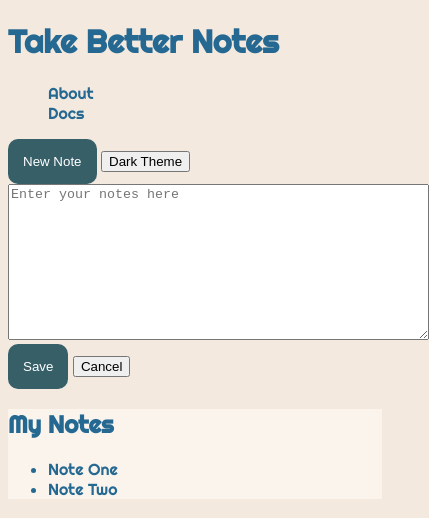
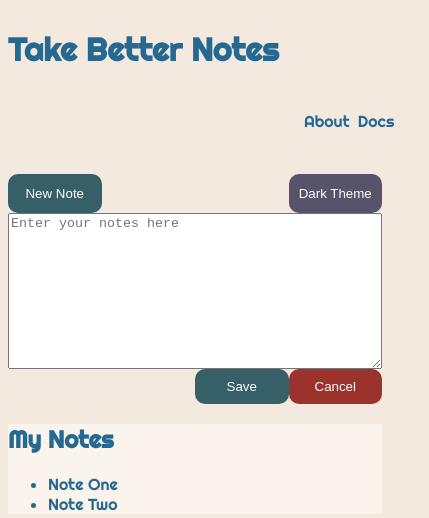
Before and after one commit to kianabdollahi/WebTechAssignment1, a plain HTML site: page index.html in a window 390 px wide. Shown: the top 518 px of the page, 429 px wide, since content can reach past the window. Drawn offline with Linux system fonts and the light colour scheme.

Commit message:
Switches to grid format, creates mobile layout

```diff
--- a/CSS/stylesheet.css
+++ b/CSS/stylesheet.css
@@ -1,5 +1,9 @@
 html {
   scroll-behavior: smooth;
+  position: relative;
+  display: grid;
+  justify-content: center;
+  align-items: center;
 }
 
 body {
@@ -14,8 +18,28 @@ h3,
 #my-notes-list {
   color: #256993;
 }
+
+.home-page-header {
+  display: grid;
+  grid-template-columns: 1fr 1fr 1fr 1fr;
+  grid-template-rows: 1fr 1fr;
+}
+#main-title {
+  grid-row-start: 1;
+  grid-column-start: 1;
+  grid-column-end: span 4;
+}
+.home-page-nav {
+  grid-row-start: 2;
+  grid-column-start: 4;
+}
 .nav-list {
   list-style: none;
+  display: flex;
+  flex-direction: row;
+}
+.nav-list li {
+  margin: 5%;
 }
 aside {
   background-color: #faf4ec;
@@ -27,11 +51,54 @@ aside {
   color: white;
   border: none;
   border-radius: 10px;
-  padding: 15px;
+  padding: 10px;
+}
+
+#cancel-button {
+  background-color: #9b332c;
+  color: white;
+  border: none;
+  border-radius: 10px;
+  padding: 10px;
+  grid-row-start: 5;
+  grid-column-start: 4;
+  grid-column-end: 5;
+}
+
+#save-button {
+  grid-row-start: 5;
+  grid-column-start: 3;
+  grid-column-end: 4;
+}
+
+#theme-button {
+  background-color: #56536a;
+  color: white;
+  border: none;
+  border-radius: 10px;
+  padding: 10px;
+  grid-column: 4;
+  grid-row: 1;
+}
+
+.note-taking-area {
+  display: grid;
+  grid-template-columns: 1fr 1fr 1fr 1fr;
+  grid-template-rows: 1fr 3fr 1fr;
+}
+
+#new-note-button {
+  grid-column: 1;
+  grid-row: 1;
+}
+
+#text-box {
+  grid-column-start: 1;
+  grid-column-end: 5;
+
+  grid-row-start: 2;
+  grid-row-end: span 3;
 }
 
 @media screen and (min-width: 600px) {
-  html {
-    background-color: red;
-  }
 }
```
